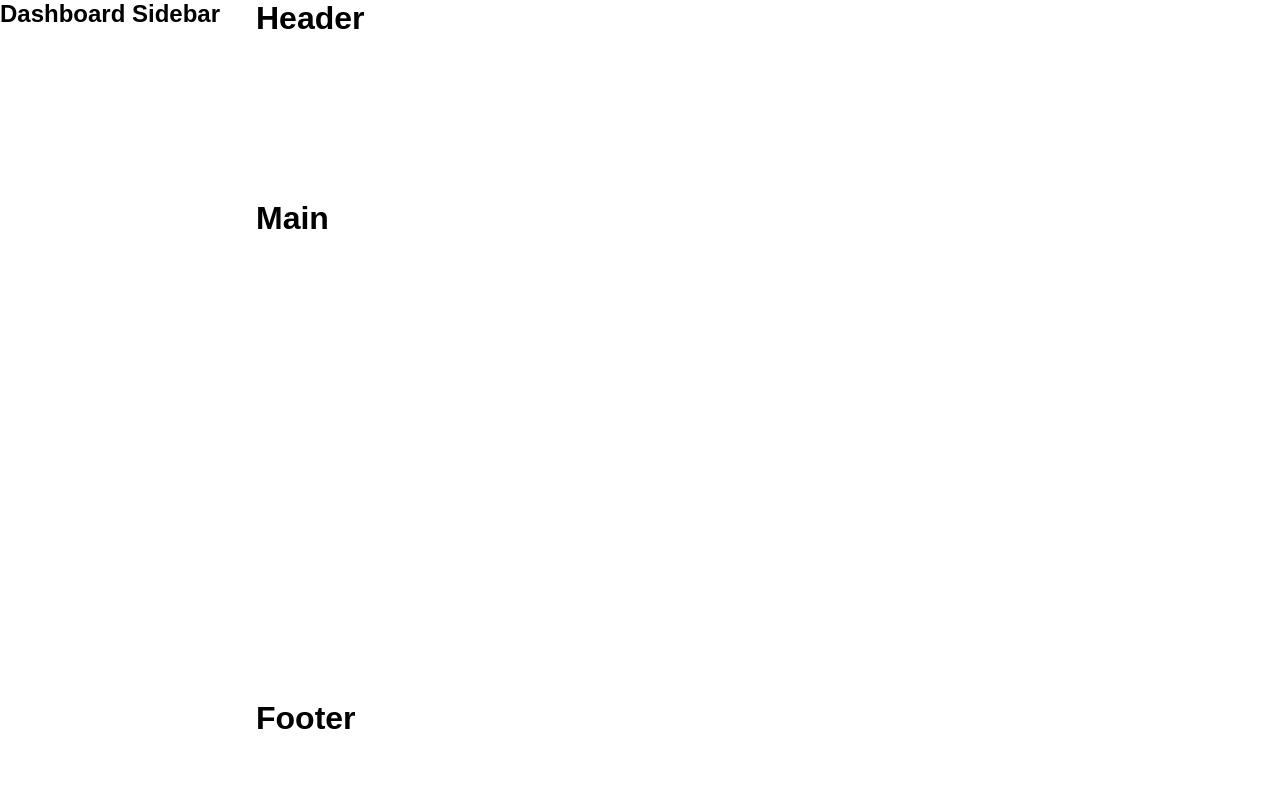
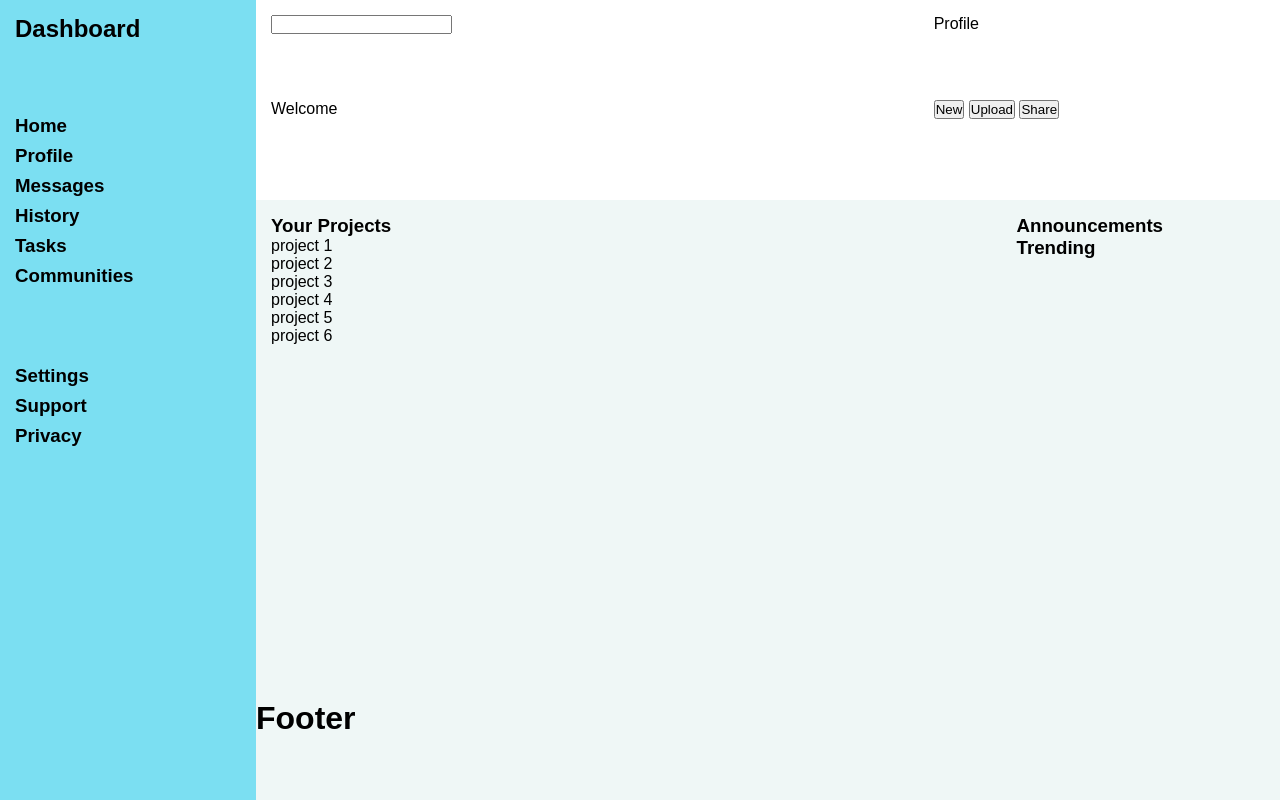
Before and after one commit to T-W-Smith/odin-admin_dashboard, a plain HTML site: page index.html in a window 1280 px wide. Drawn offline with Linux system fonts and the light colour scheme.

Commit message:
Add grid layout to header

```diff
--- a/index.html
+++ b/index.html
@@ -9,13 +9,51 @@
     <body>
         <div class="container">
             <section class="sidebar">
-                <h1>Dashboard Sidebar</h1>
+                <div id="dash">
+                    <h1>Dashboard</h1>
+                </div>
+                <div id="nav">
+                    <h3>Home</h3>
+                    <h3>Profile</h3>
+                    <h3>Messages</h3>
+                    <h3>History</h3>
+                    <h3>Tasks</h3>
+                    <h3>Communities</h3>
+                </div>
+                <div id="settings">
+                    <h3>Settings</h3>
+                    <h3>Support</h3>
+                    <h3>Privacy</h3>
+                </div>
             </section>
             <header class="header">
-                <h1>Header</h1>
+                <div class="search">
+                    <input type="text">
+                </div>
+                <div>Profile</div>
+                <div>Welcome</div>
+                <div class="header-buttons">
+                    <button>New</button>
+                    <button>Upload</button>
+                    <button>Share</button>
+                </div>
             </header>
             <main class="main">
-                <h1>Main</h1>
+                <div class="projects">
+                    <h3>Your Projects</h3>
+                    <div>project 1</div>
+                    <div>project 2</div>
+                    <div>project 3</div>
+                    <div>project 4</div>
+                    <div>project 5</div>
+                    <div>project 6</div>
+                </div>
+                <div class="social">
+                    <h3>Announcements</h3>
+                    <div></div>
+                    <h3>Trending</h3>
+                    <div></div>
+                </div>
             </main>
             <footer class="footer">
                 <h1>Footer</h1>
--- a/style.css
+++ b/style.css
@@ -12,16 +12,38 @@
 
 .sidebar {
     grid-area: 1 / 1 / 4 / 2;
+    background-color: #7BDFF2;
+    display: grid;
+    grid-template: 100px 250px 200px / 1fr;
+    padding: 15px;
+}
+
+.sidebar #nav {
+    display: grid;
+    grid-template-rows: repeat(6, 30px);
+}
+
+.sidebar #settings {
+    display: grid;
+    grid-template-rows: repeat(3, 30px);
 }
 
 .header {
     grid-area: 1 / 2 / 2 / 3;
+    display: grid;
+    grid-template: 1fr 1fr / 2fr 1fr;
+    padding: 15px;
 }
 
 .main {
     grid-area: 2 / 2 / 3 / 3;
+    background-color: #EFF7F6;
+    display: grid;
+    grid-template-columns: 3fr 1fr;
+    padding: 15px;
 }
 
 .footer {
     grid-area: 3 / 2 / 4 / 3;
+    background-color: #EFF7F6;
 }
```
